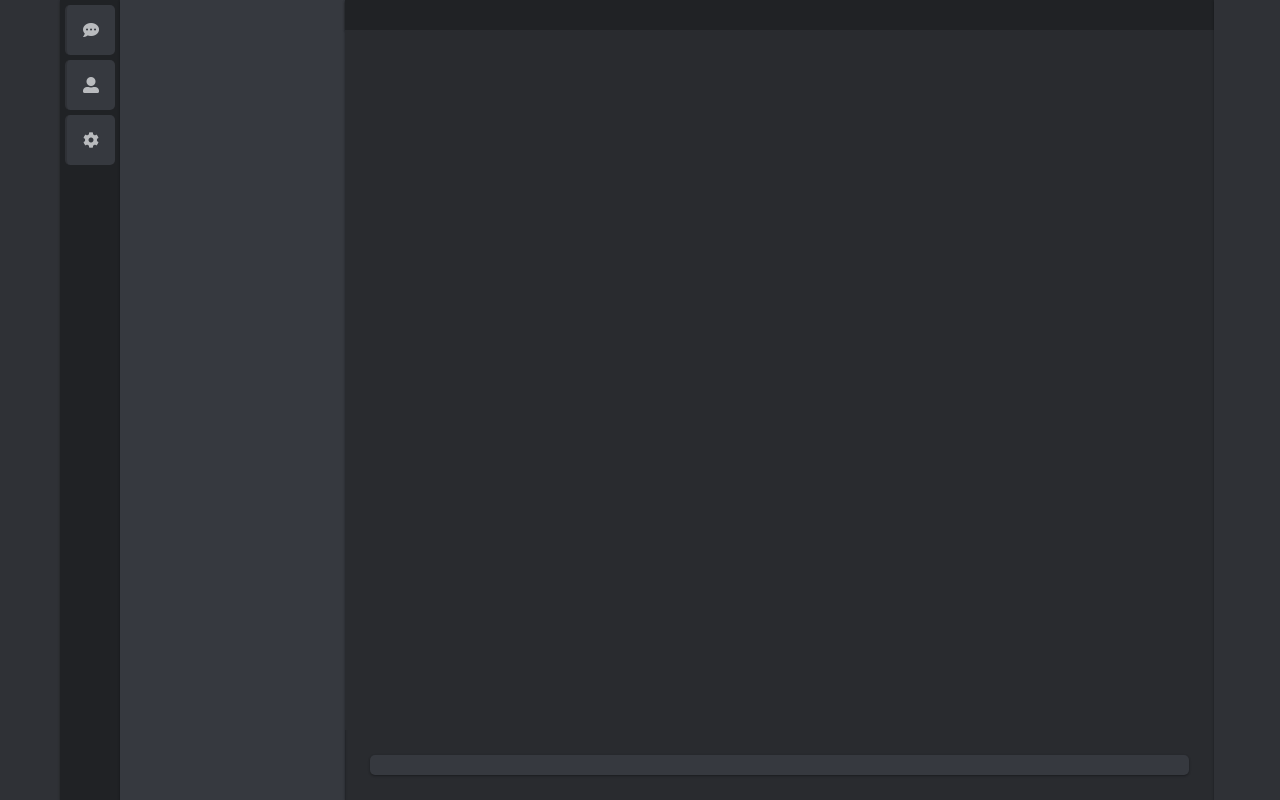
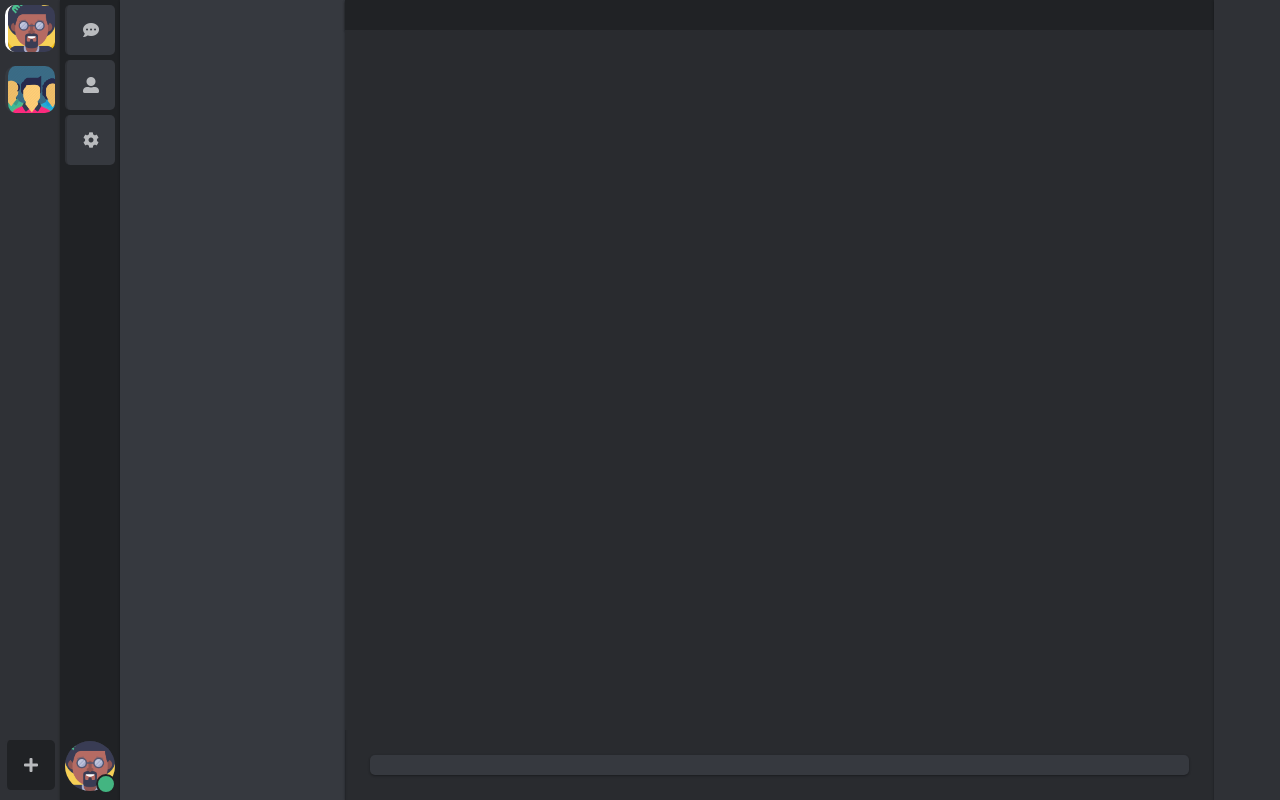
Before and after one commit to JefersonDev/chating-react, a React app: page / in a window 1280 px wide. Built offline with nearby package versions, Linux system fonts and the light colour scheme.

Commit message:
navigation/notification/profile

```diff
--- a/src/application/App.js
+++ b/src/application/App.js
@@ -25,7 +25,25 @@ class App extends react.Component {
         return (
             <react.Fragment>
                 <div className={"left"}>
-                    <div className={"notification shadow"} />
+                    <div className={"notification shadow"}>
+                        <div>
+                            <div className={"unreadys"}>
+                                <ul>
+                                    <li><img width={"100%"} src={"img/avatar.png"} alt={""} /></li>
+                                </ul>
+                            </div>
+                            <div className={"groups"}>
+                                <ul>
+                                    <li><img width={"100%"} src={"img/group.png"} alt={""} /></li>
+                                </ul>
+                            </div>
+                        </div>
+                        <div className={"handlers"}>
+                            <ul >
+                                <li className={"plus"}><i className="fas fa-plus" /></li>
+                            </ul>
+                        </div>
+                    </div>
                     <div className={"navigation shadow"} >
                         <div className={"handlers"}>
                             <ul >
@@ -35,6 +53,10 @@ class App extends react.Component {
                                 {/*<li><i className="fas fa-exclamation" /></li>*/}
                                 <li><i className="fas fa-cog" /></li>
                             </ul>
+                        </div>
+                        <div className={"profile"}>
+                            <img src={"img/avatar.png"} alt={""} width={"100%"} />
+                            <div className={"profile-status online"}/>
                         </div>
                     </div>
                     <div className={"tab shadow"}>
--- a/src/styles/left/navigation.css
+++ b/src/styles/left/navigation.css
@@ -3,6 +3,9 @@
     height: 100%;
     padding: 5px;
     background-color: #202225;
+    display: flex;
+    flex-direction: column;
+    justify-content: space-between;
 }
 
 .handlers {
@@ -11,6 +14,11 @@
 
 .handlers ul {
     list-style: none;
+}
+
+.handlers ul li.plus {
+    background-color: #202225;
+
 }
 
 .handlers ul li {
@@ -30,3 +38,24 @@
     color:  #7289DA;
     cursor: pointer;
 }
+
+.profile {
+    position: relative;
+}
+
+.profile-status {
+    position: absolute;
+    border-radius: 100px;
+    border: 2px solid #202225;
+    bottom: 1px;
+    right: -1px;
+    width: 20px;
+    height: 20px;
+}
+
+.profile img {
+    border-radius: 50px;
+    width: 50px;
+    height: 50px;
+    background-color: #36393f;
+}
--- a/src/styles/left/notification.css
+++ b/src/styles/left/notification.css
@@ -3,4 +3,43 @@
     height: 100%;
     padding: 5px;
     background-color: #2f3136;
+    display: flex;
+    flex-direction: column;
+    justify-content: space-between;
 }
+
+.unreadys ul {
+    list-style: none;
+}
+
+.unreadys ul li {
+    margin-bottom: 5px;
+}
+
+.unreadys ul li img {
+    cursor: pointer;
+    border-radius: 10px;
+    border-left: 3px solid #fff;
+}
+.groups {
+    margin-top: 10px;
+}
+
+.groups ul {
+    list-style: none;
+}
+
+.groups ul li {
+    margin-bottom: 5px;
+}
+
+.groups ul li img {
+    cursor: pointer;
+    border-radius: 10px;
+    border-left: 3px solid #36393f;
+}
+
+.groups ul li img:hover {
+
+    border-left: 3px solid #fff;
+}
```
Also changed, not shown: public/img/avatar.png (added), public/img/group.png (added).
